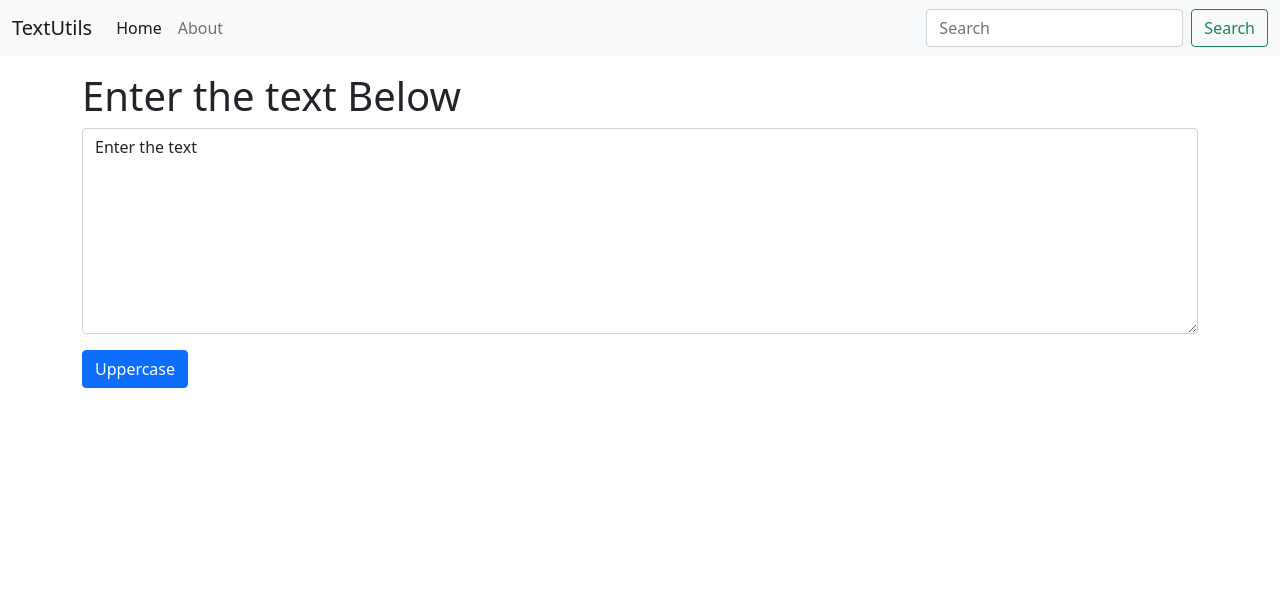
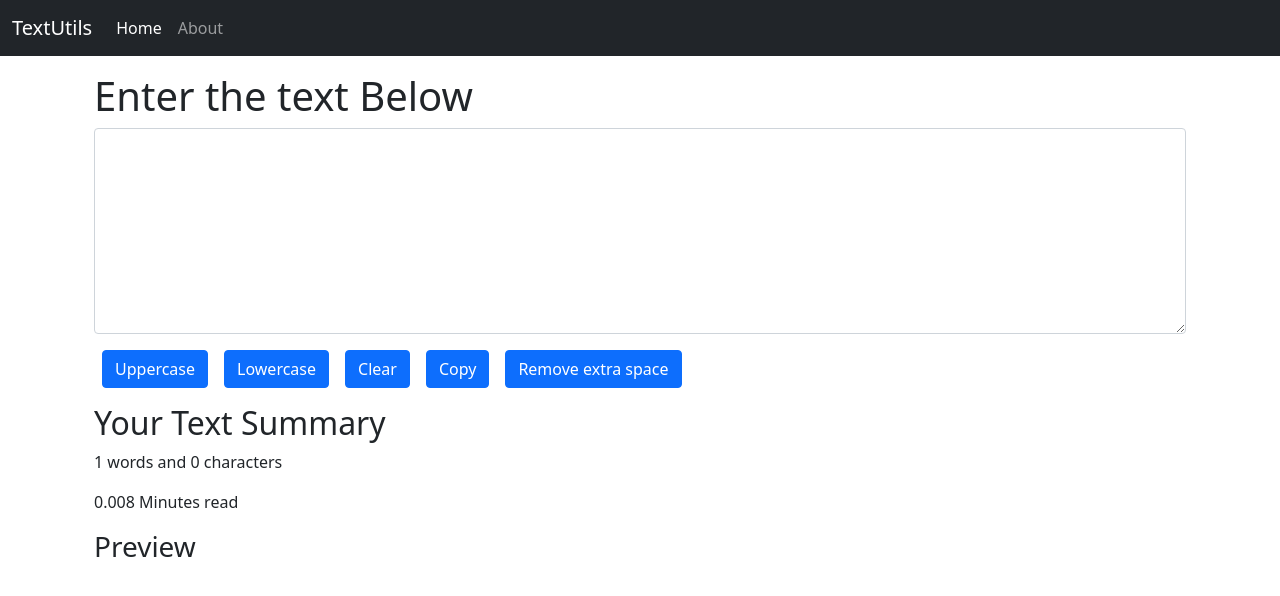
Before and after one commit to Nevilmehta/Textutils, a React (Create React App) app: page / in a window 1280 px wide. Shown: the top 596 px of the page. Built offline with nearby package versions, Linux system fonts and the light colour scheme.

Commit message:
about and textbox

```diff
--- a/src/App.js
+++ b/src/App.js
@@ -1,4 +1,5 @@
 import './App.css';
+import About from './components/About';
 import Navbar from './components/Navbar';
 import TextForm from './components/TextForm';
 
@@ -8,6 +9,7 @@
     <Navbar title="TextUtils" />
     <div className="container my-3">
       <TextForm heading="Enter the text Below" />
+    {/* <About /> */}
     </div>
     </>
   );
--- /dev/null
+++ b/src/components/About.js
@@ -0,0 +1,75 @@
+import React,{useState} from 'react'
+
+export default function About() {
+
+  const [myStyle, setmyStyle] = useState({
+    color: 'black',
+    backgroundColor: 'white'
+  })
+  const [btnText, setbtnText] = useState('Enable Dark Mode')
+
+  const toggleStyle= () =>{
+    if(myStyle.color === 'black'){
+        setmyStyle({
+            color: 'white',
+            backgroundColor: 'black',
+            border: '1px solid white'
+        })
+        setbtnText('Enable Light Mode')
+    }
+    else{
+        setmyStyle({
+            color: 'black',
+            backgroundColor: 'white'
+        })
+        setbtnText('Enable Dark Mode')
+    }
+  }
+
+  return (
+    <div className="container" style={myStyle}>
+        <h1 className="my-3">About Us</h1>
+        <div className="accordion" id="accordionExample" >
+        <div className="accordion-item" style={myStyle}>
+            <h2 className="accordion-header" id="headingOne">
+            <button className="accordion-button" type="button" style={myStyle} data-bs-toggle="collapse" data-bs-target="#collapseOne" aria-expanded="true" aria-controls="collapseOne">
+                Accordion Item #1
+            </button>
+            </h2>
+            <div id="collapseOne" className="accordion-collapse collapse show" aria-labelledby="headingOne" data-bs-parent="#accordionExample">
+            <div className="accordion-body" style={myStyle}>
+                <strong>This is the first item's accordion body.</strong> It is shown by default, until the collapse plugin adds the appropriate classNamees that we use to style each element. These classNamees control the overall appearance, as well as the showing and hiding via CSS transitions. You can modify any of this with custom CSS or overriding our default variables. It's also worth noting that just about any HTML can go within the <code>.accordion-body</code>, though the transition does limit overflow.
+            </div>
+            </div>
+        </div>
+        <div className="accordion-item" style={myStyle}>
+            <h2 className="accordion-header" id="headingTwo">
+            <button className="accordion-button collapsed" type="button" style={myStyle} data-bs-toggle="collapse" data-bs-target="#collapseTwo" aria-expanded="false" aria-controls="collapseTwo">
+                Accordion Item #2
+            </button>
+            </h2>
+            <div id="collapseTwo" className="accordion-collapse collapse" aria-labelledby="headingTwo" data-bs-parent="#accordionExample">
+            <div className="accordion-body" style={myStyle}>
+                <strong>This is the second item's accordion body.</strong> It is hidden by default, until the collapse plugin adds the appropriate classNamees that we use to style each element. These classNamees control the overall appearance, as well as the showing and hiding via CSS transitions. You can modify any of this with custom CSS or overriding our default variables. It's also worth noting that just about any HTML can go within the <code>.accordion-body</code>, though the transition does limit overflow.
+            </div>
+            </div>
+        </div>
+        <div className="accordion-item" style={myStyle}>
+            <h2 className="accordion-header" id="headingThree">
+            <button className="accordion-button collapsed" type="button" style={myStyle} data-bs-toggle="collapse" data-bs-target="#collapseThree" aria-expanded="false" aria-controls="collapseThree">
+                Accordion Item #3
+            </button>
+            </h2>
+            <div id="collapseThree" className="accordion-collapse collapse" aria-labelledby="headingThree" data-bs-parent="#accordionExample">
+            <div className="accordion-body" style={myStyle}>
+                <strong>This is the third item's accordion body.</strong> It is hidden by default, until the collapse plugin adds the appropriate classNamees that we use to style each element. These classNamees control the overall appearance, as well as the showing and hiding via CSS transitions. You can modify any of this with custom CSS or overriding our default variables. It's also worth noting that just about any HTML can go within the <code>.accordion-body</code>, though the transition does limit overflow.
+            </div>
+            </div>
+        </div>
+        </div>
+        <div className="container my-3" >
+            <button type="button" onClick={toggleStyle} className="btn btn-primary">{btnText}</button>
+        </div>
+    </div>
+  )
+}
--- a/src/components/Navbar.js
+++ b/src/components/Navbar.js
@@ -3,7 +3,7 @@
 
 export default function Navbar(props) {
   return (
-    <nav className="navbar navbar-expand-lg navbar-light bg-light">
+    <nav className="navbar navbar-expand-lg navbar-dark bg-dark">
       <div className="container-fluid">
         <a className="navbar-brand" href="/">{props.title}</a>
         <button className="navbar-toggler" type="button" data-bs-toggle="collapse" data-bs-target="#navbarSupportedContent" aria-controls="navbarSupportedContent" aria-expanded="false" aria-label="Toggle navigation">
@@ -18,10 +18,10 @@
               <a className="nav-link" href="/">{props.aboutText}</a>
             </li>
           </ul>
-          <form className="d-flex">
+          {/* <form className="d-flex">
             <input className="form-control me-2" type="search" placeholder="Search" aria-label="Search" />
-            <button className="btn btn-outline-success" type="submit">Search</button>
-          </form>
+            <button className="btn btn-outline-primary" type="submit">Search</button>
+          </form> */}
         </div>
       </div>
     </nav>
--- a/src/components/TextForm.js
+++ b/src/components/TextForm.js
@@ -7,21 +7,51 @@
     let newText = text.toUpperCase();
     setText(newText)
   }
+  const handleLoClick = ()=>{
+    let newText = text.toLowerCase();
+    setText(newText)
+  }
+  const handleclClick = ()=>{
+    let newText = "";
+    setText(newText)
+  }
+  const handlecopyClick = ()=>{
+    var text= document.getElementById("myBox")
+    text.select()
+    navigator.clipboard.writeText(text.value)
+  }
+  const handlermspceClick = ()=>{
+    let newText = text.split(/[ ]+/)
+    setText(newText.join(" "))
+  }
   const handleOnChange = (event)=>{
     // console.log("On Change")
     setText(event.target.value)
   }
 
-  const [text, setText] = useState('Enter the text');
+  const [text, setText] = useState('');
 //   text = "new text"; wrong way
 //   setText("new text"); correct way
   return (
-    <div>
+    <>
+    <div className='container'>
         <h1>{props.heading}</h1>
         <div className="mb-3">
             <textarea className="form-control" value={text} onChange={handleOnChange} id="myBox" rows="8"></textarea>
         </div>
-        <button className="btn btn-primary" onClick={handleUpClick}>Uppercase</button>
+        <button className="btn btn-primary mx-2" onClick={handleUpClick}>Uppercase</button>
+        <button className="btn btn-primary mx-2" onClick={handleLoClick}>Lowercase</button>
+        <button className="btn btn-primary mx-2" onClick={handleclClick}>Clear</button>
+        <button className="btn btn-primary mx-2" onClick={handlecopyClick}>Copy</button>
+        <button className="btn btn-primary mx-2" onClick={handlermspceClick}>Remove extra space</button>
     </div>
+    <div className="container my-3">
+      <h2>Your Text Summary</h2>
+      <p>{text.split(" ").length} words and {text.length} characters</p>
+      <p>{0.008* text.split(" ").length} Minutes read</p>
+      <h3>Preview</h3>
+      <p>{text}</p>
+    </div>
+    </>
   )
 }
```
